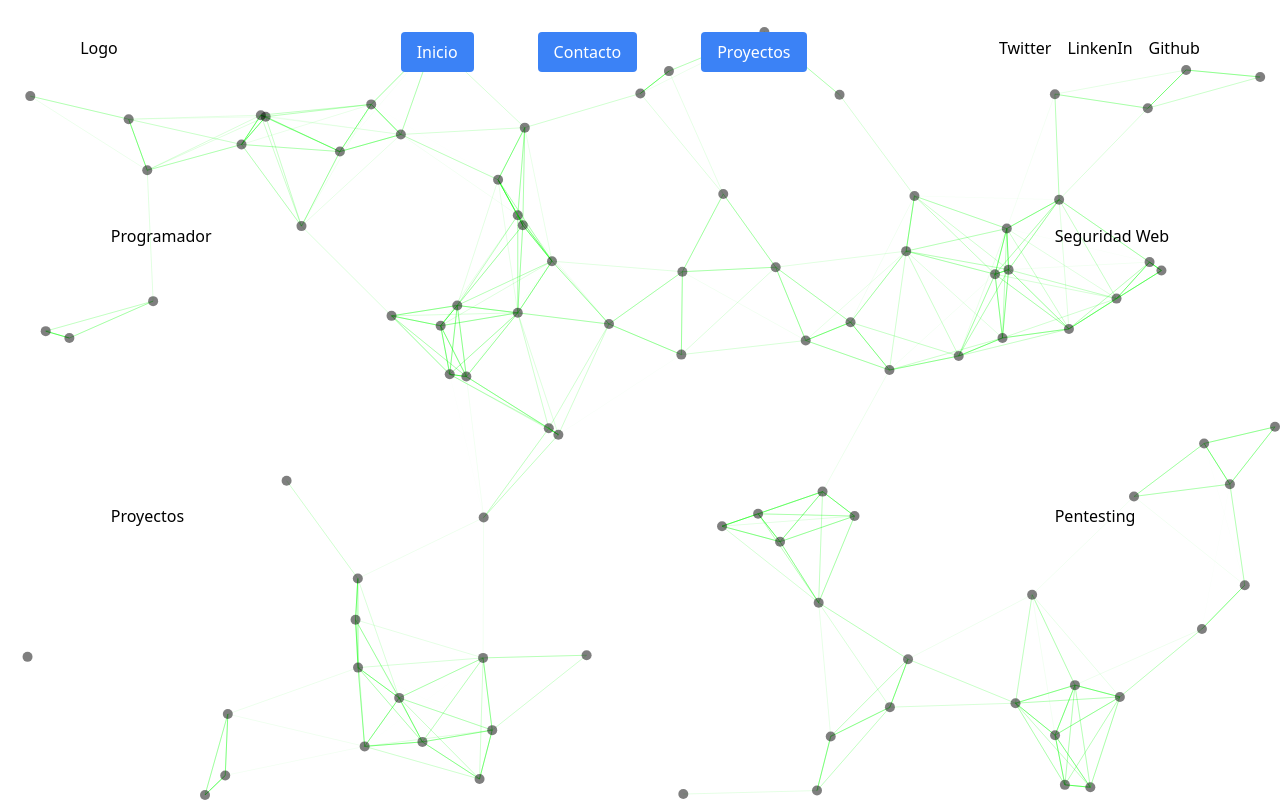
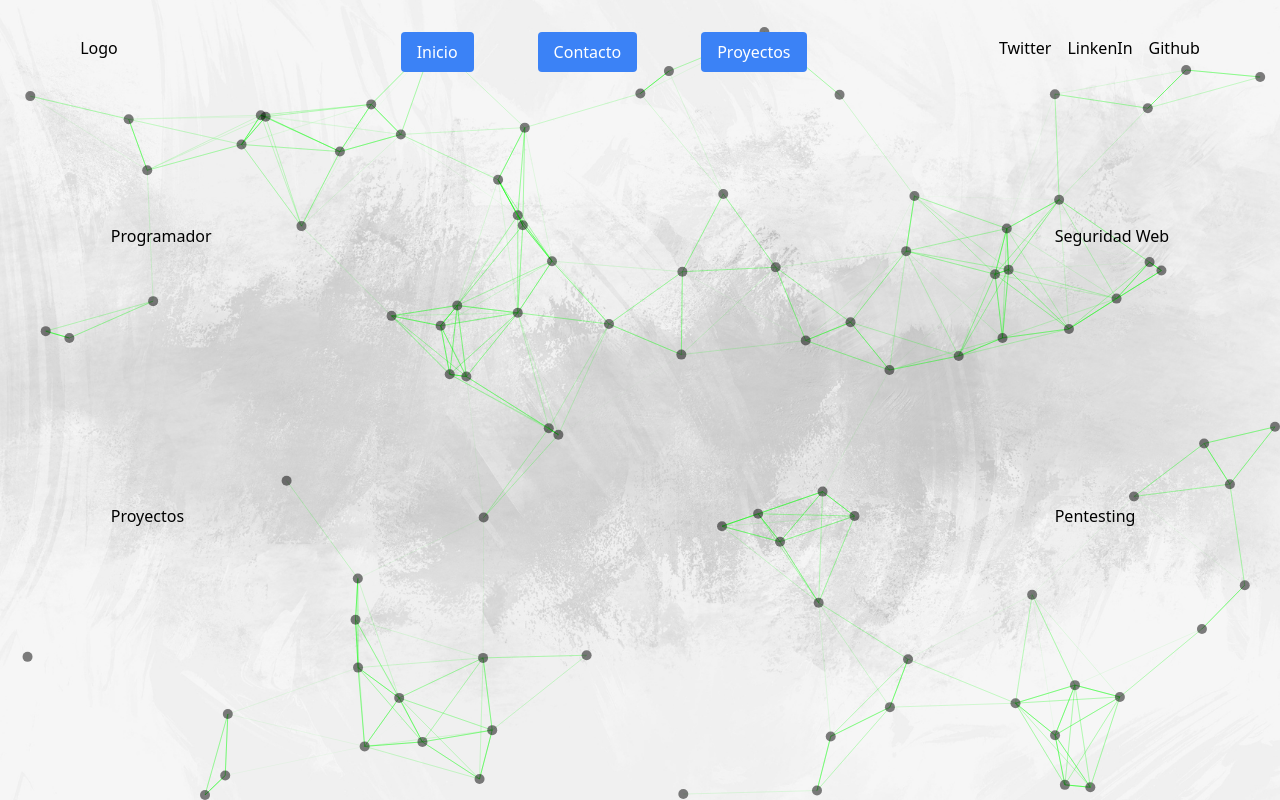
Before and after one commit to 3p1c0s3nd/miPorfolio, a React (Vite) app: page / in a window 1280 px wide. Built offline with nearby package versions, Linux system fonts and the light colour scheme.

Commit message:
le agregamos una imagen de fondo al particles

```diff
--- a/src/components/particles/ComponentParticle.jsx
+++ b/src/components/particles/ComponentParticle.jsx
@@ -24,7 +24,7 @@ const ComponentParticle = () => {
           zIndex: -1,
         },
         background: {
-          //image: "url('/assets/fondo.png')", // Ruta a la imagen de fondo
+          image: "url('/posiblefondo.png')", // Ruta a la imagen de fondo
           position: "50% 50%", // Posición del fondo
           size: "110% 100%",
           repeat: "repeat", // Evitar repetición
```
Also changed, not shown: public/posiblefondo.png (added).
